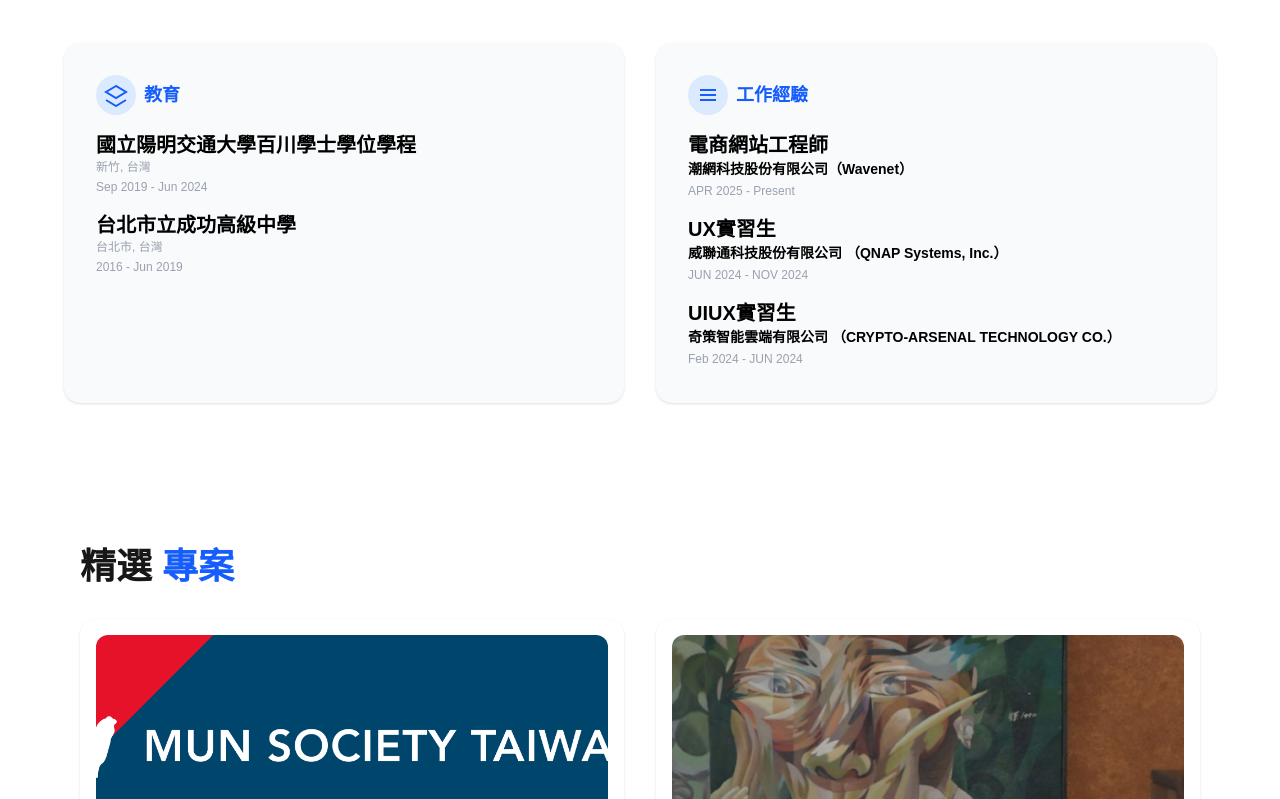
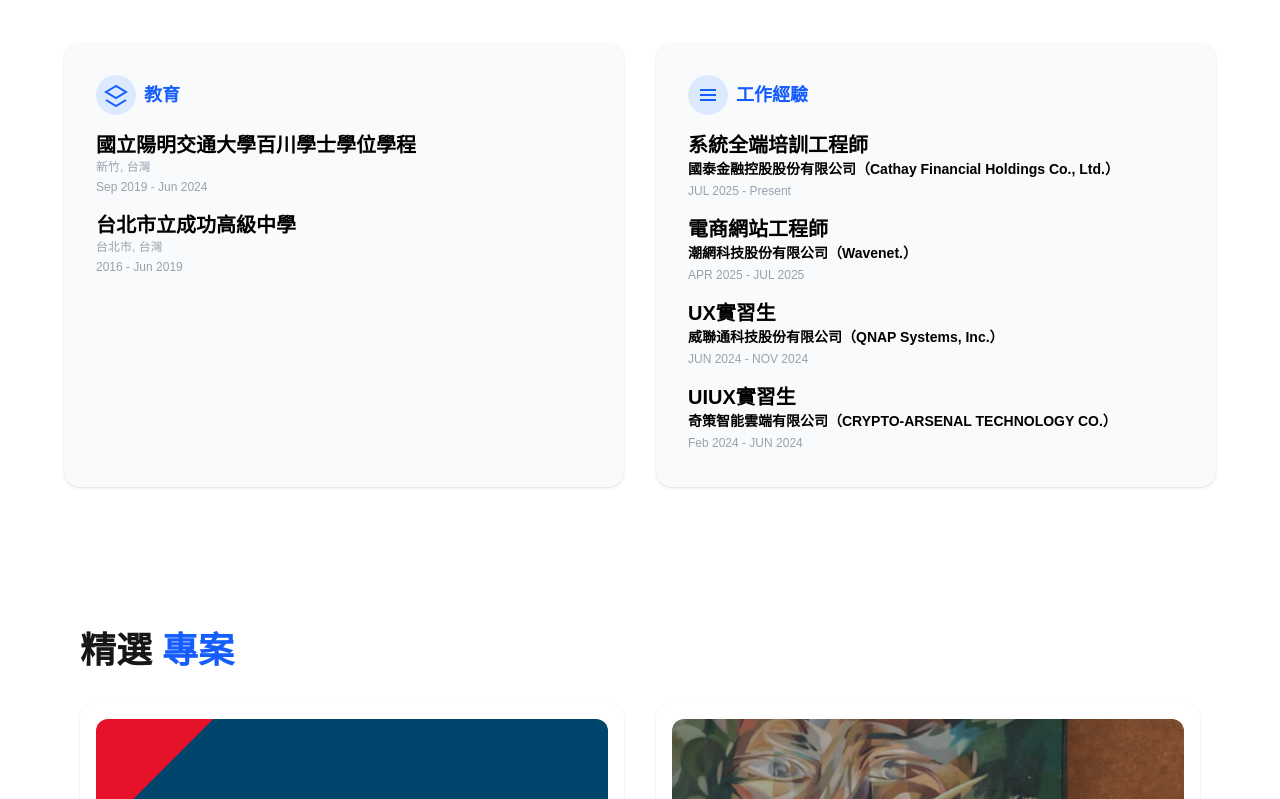
Before and after one commit to David-webspace/DavidOnline, a Next.js app: page / in a window 1280 px wide. Shown: the part 981-1780 px from the top of the page. Built offline with nearby package versions, Linux system fonts and the light colour scheme.

Commit message:
Experience Update

```diff
--- a/app/page.tsx
+++ b/app/page.tsx
@@ -1,5 +1,6 @@
 "use client";
 import { FaFigma, FaReact, FaNodeJs, FaShopify, FaInstagramSquare, FaFacebookSquare, FaLinkedin, FaBehanceSquare, FaGithubSquare } from "react-icons/fa";
+import { FiDatabase } from "react-icons/fi";
 import Footer from "./components/Footer";
 import NavigationBar from "./components/NavigationBar";
 import ScrollToTop from "./components/ScrollToTop";
@@ -60,10 +61,10 @@ const HeroSection =() => {
           <span className="text-black">Web Designer & Developer</span>
         </h1>
         <p className="text-gray-500 mb-4 text-base md:text-lg">
-          我叫潘丞詡。畢業於國立陽明交通大學百川學士學位學程，接觸過電機工程、跨領域設計相關課程。目前負責前端網站架設，也能夠進行UIUX研究流程，並熟悉Figma操作。
+          我叫潘丞詡。畢業於國立陽明交通大學百川學士學位學程，接觸過電機工程、跨領域設計相關課程。熟悉前端網站架設與UIUX流程，目前於國泰金控進行系統全端工程師培訓。
         </p>
         <p className="text-gray-500 mb-4 text-base md:text-lg">
-          我使用NextJS, ReactJS, NodeJS等框架建立網站，也有完成RWD的能力，並熟悉使用Shopify來建立電商網站。
+          我會使用NextJS, ReactJS, VueJS 與 NodeJS等框架建立網站，也有完成RWD的能力，並熟悉使用Shopify來建立電商網站。
         </p>
         <p className="text-gray-500 mb-6 text-base md:text-lg">
           我很積極，好相處善溝通，懂得如何進行團體合作，並盡力達成團隊的需求。我喜歡學習新的知識，不斷地提升自我能力將會創造更大的價值。若您有外包設計需求，歡迎與我聯絡。
@@ -96,6 +97,33 @@ const HeroSection =() => {
 }
 
 const JourneySection = () => {
+  // 定義型別
+  interface Experience {
+    title: string;
+    company: string;
+    period: string;
+  }
+  const [experiences, setExperiences] = useState<Experience[]>([]);
+  const [loading, setLoading] = useState(true);
+  const [error, setError] = useState<string | null>(null);
+
+  useEffect(() => {
+    setLoading(true);
+    fetch('/data/experiences.json')
+      .then((res) => {
+        if (!res.ok) throw new Error('資料載入失敗');
+        return res.json();
+      })
+      .then((data) => {
+        setExperiences(data);
+        setError(null);
+      })
+      .catch((err) => {
+        setError(err.message || '資料載入失敗');
+      })
+      .finally(() => setLoading(false));
+  }, []);
+
   return(
     <section className="w-full bg-white py-16 px-4 md:px-0 text-black">
       <div className="max-w-6xl mx-auto">
@@ -132,28 +160,23 @@ const JourneySection = () => {
               </span>
               <span className="font-semibold text-lg text-blue-600">工作經驗</span>
             </div>
+            {/* 用 fetch 動態抓取 experiences.json 並渲染 */}
             <ul className="space-y-4">
-              <li>
-                <div className="font-bold text-xl">電商網站工程師</div>
-                <div className="font-bold text-sm mb-1">潮網科技股份有限公司（Wavenet）</div>
-                <div className="text-xs text-gray-400 mb-1">APR 2025 - Present</div>
-              </li>
-              <li>
-                <div className="font-bold text-xl">UX實習生</div>
-                <div className="font-bold text-sm mb-1">威聯通科技股份有限公司 （QNAP Systems, Inc.）</div>
-                <div className="text-xs text-gray-400 mb-1">JUN 2024 - NOV 2024</div>
-              </li>
-              <li>
-                <div className="font-bold text-xl">UIUX實習生</div>
-                <div className="font-bold text-sm mb-1">奇策智能雲端有限公司 （CRYPTO-ARSENAL TECHNOLOGY CO.）</div>
-                <div className="text-xs text-gray-400 mb-1">Feb 2024 - JUN 2024</div>
-              </li>
+              {loading && <li>載入中...</li>}
+              {error && <li className="text-red-500">{error}</li>}
+              {!loading && !error && experiences.map((exp, idx) => (
+                <li key={idx}>
+                  <div className="font-bold text-xl">{exp.title}</div>
+                  <div className="font-bold text-sm mb-1">{exp.company}</div>
+                  <div className="text-xs text-gray-400 mb-1">{exp.period}</div>
+                </li>
+              ))}
             </ul>
           </div>
         </div>
       </div>
     </section>
-  )
+  );
 }
 
 // ProjectsPreview: shows up to 4 projects as cards, with a 'View All Projects' button
@@ -258,7 +281,7 @@ const HeightLightSection = () => (
             <Image src="/nccu_golden.jpg" alt="Update 3" width={400} height={200} className="rounded mb-4 object-cover w-full h-40" />
             <div className="text-xs text-gray-400 mb-1">2023/05</div>
             <div className="text-black font-bold text-xl mb-2">政大金旋獎 2023</div>
-            <Clamp8Lines className="text-gray-900 text-sm mb-4">Lana Del Rey is headlining the 2025 Coachella Festival, bringing her signature style and new music to the stage. Fans are eagerly anticipating her performance at one of the world&#39;s biggest music festivals...</Clamp8Lines>
+            <Clamp8Lines className="text-gray-900 text-sm mb-4">終於見識到了什麼叫做政大金旋獎，果然還是需要將自己推進更猛烈的環境才能夠認清自己的位置與狀況。但是對於去年沒有入選的舞來說，今年是很大的進步了。看到跟怪物一樣的大家，也算是無憾了。謝謝我的好朋友特地來看我比賽，辛苦各位工作人員！</Clamp8Lines>
             <div className="flex justify-end">
               <span className="text-gray-400 text-2xl">→</span>
             </div>
@@ -270,7 +293,7 @@ const HeightLightSection = () => (
             <Image src="/harvardwmun_2024_banner.jpg" alt="Update 3" width={400} height={200} className="rounded mb-4 object-cover w-full h-40" />
             <div className="text-xs text-gray-400 mb-1">2024/03</div>
             <div className="text-black font-bold text-xl mb-2">哈佛世界模擬聯合國大會2024</div>
-            <Clamp8Lines className="text-gray-900 text-sm mb-4">Lana Del Rey is headlining the 2025 Coachella Festival, bringing her signature style and new music to the stage. Fans are eagerly anticipating her performance at one of the world&#39;s biggest music festivals...</Clamp8Lines>
+            <Clamp8Lines className="text-gray-900 text-sm mb-4">很感謝哈佛世界模擬聯合國大會2024，感謝總召的邀請，讓我有機會不斷地看到我想像以外的世界，結識更多厲害的人，嘗試不同的角色，並為團隊盡一份心力。</Clamp8Lines>
             <div className="flex justify-end">
               <span className="text-gray-400 text-2xl">→</span>
             </div>
@@ -345,25 +368,31 @@ const SkillSection = () => {
           </h2>
         </div>
         <div className="flex flex-col md:flex-row justify-between">
-          {/* Tool 1: Figma */}
+          {/* Tool 1: ReactJs */}
+          <div className="flex md:flex-col items-center bg-gray-50 rounded-full py-8 px-4 mb-4 w-full md:w-1/6 shadow-sm">
+            <FaReact className="md:mb-4 mb-0" size={48} color="#000"/>
+            <span className="text-2xl font-bold mb-1">80%</span>
+            <span className="text-gray-500 font-bold">ReactJs</span>
+          </div>
+          {/* Tool 2: NodeJs */}
+          <div className="flex md:flex-col items-center bg-gray-50 rounded-full py-8 px-4 mb-4 w-full md:w-1/6 shadow-sm">
+            <FaNodeJs className="md:mb-4 mb-0" size={48} color="#000"/>
+            <span className="text-2xl font-bold mb-1">60%</span>
+            <span className="text-gray-500 font-bold">NodeJs</span>
+          </div>
+          {/* Tool 3: SQL */}
+          <div className="flex md:flex-col items-center bg-gray-50 rounded-full py-8 px-4 mb-4 w-full md:w-1/6 shadow-sm">
+            <FiDatabase className="md:mb-4 mb-0" size={48} color="#000"/>
+            <span className="text-2xl font-bold mb-1">90%</span>
+            <span className="text-gray-500 font-bold">SQL</span>
+          </div>
+          {/* Tool 4: Figma */}
           <div className="flex md:flex-col items-center bg-gray-50 rounded-full md:py-8 py-4 px-4 mb-4 w-full md:w-1/6 shadow-sm">
             <FaFigma className="md:mb-4 mb-0" size={48} color="#000"/>
             <span className="text-2xl font-bold mb-1">90%</span>
             <span className="text-gray-500 font-bold">Figma</span>
           </div>
-          {/* Tool 2: ReactJs */}
-          <div className="flex md:flex-col items-center bg-gray-50 rounded-full py-8 px-4 mb-4 w-full md:w-1/6 shadow-sm">
-            <FaReact className="md:mb-4 mb-0" size={48} color="#000"/>
-            <span className="text-2xl font-bold mb-1">80%</span>
-            <span className="text-gray-500 font-bold">ReactJs</span>
-          </div>
-          {/* Tool 3: NodeJs */}
-          <div className="flex md:flex-col items-center bg-gray-50 rounded-full py-8 px-4 mb-4 w-full md:w-1/6 shadow-sm">
-            <FaNodeJs className="md:mb-4 mb-0" size={48} color="#000"/>
-            <span className="text-2xl font-bold mb-1">60%</span>
-            <span className="text-gray-500 font-bold">NodeJs</span>
-          </div>
-          {/* Tool 4: Shopify */}
+          {/* Tool 5: Shopify */}
           <div className="flex md:flex-col items-center bg-gray-50 rounded-full py-8 px-4 mb-4 w-full md:w-1/6 shadow-sm">
             <FaShopify className="md:mb-4 mb-0" size={48} color="#000"/>
             <span className="text-2xl font-bold mb-1">90%</span>
--- /dev/null
+++ b/public/data/experiences.json
@@ -0,0 +1,22 @@
+[
+    {
+        "title": "系統全端培訓工程師",
+        "company": "國泰金融控股股份有限公司（Cathay Financial Holdings Co., Ltd.）",
+        "period": "JUL 2025 - Present"
+    },
+    {
+        "title": "電商網站工程師",
+        "company": "潮網科技股份有限公司（Wavenet.）",
+        "period": "APR 2025 - JUL 2025"
+    },
+    {
+        "title": "UX實習生",
+        "company": "威聯通科技股份有限公司（QNAP Systems, Inc.）",
+        "period": "JUN 2024 - NOV 2024"
+    },
+    {
+        "title": "UIUX實習生",
+        "company": "奇策智能雲端有限公司（CRYPTO-ARSENAL TECHNOLOGY CO.）",
+        "period": "Feb 2024 - JUN 2024"
+    }
+]
```
